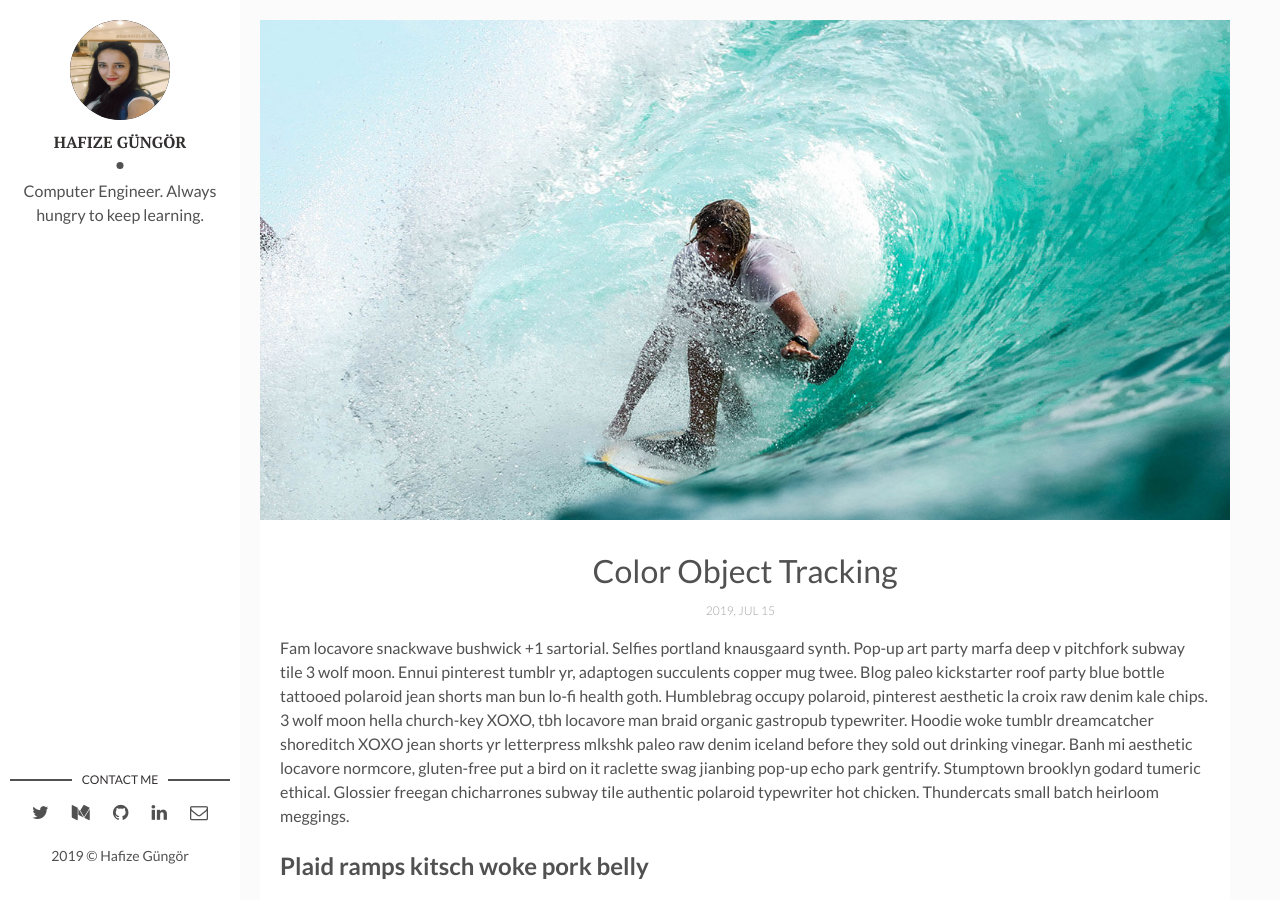
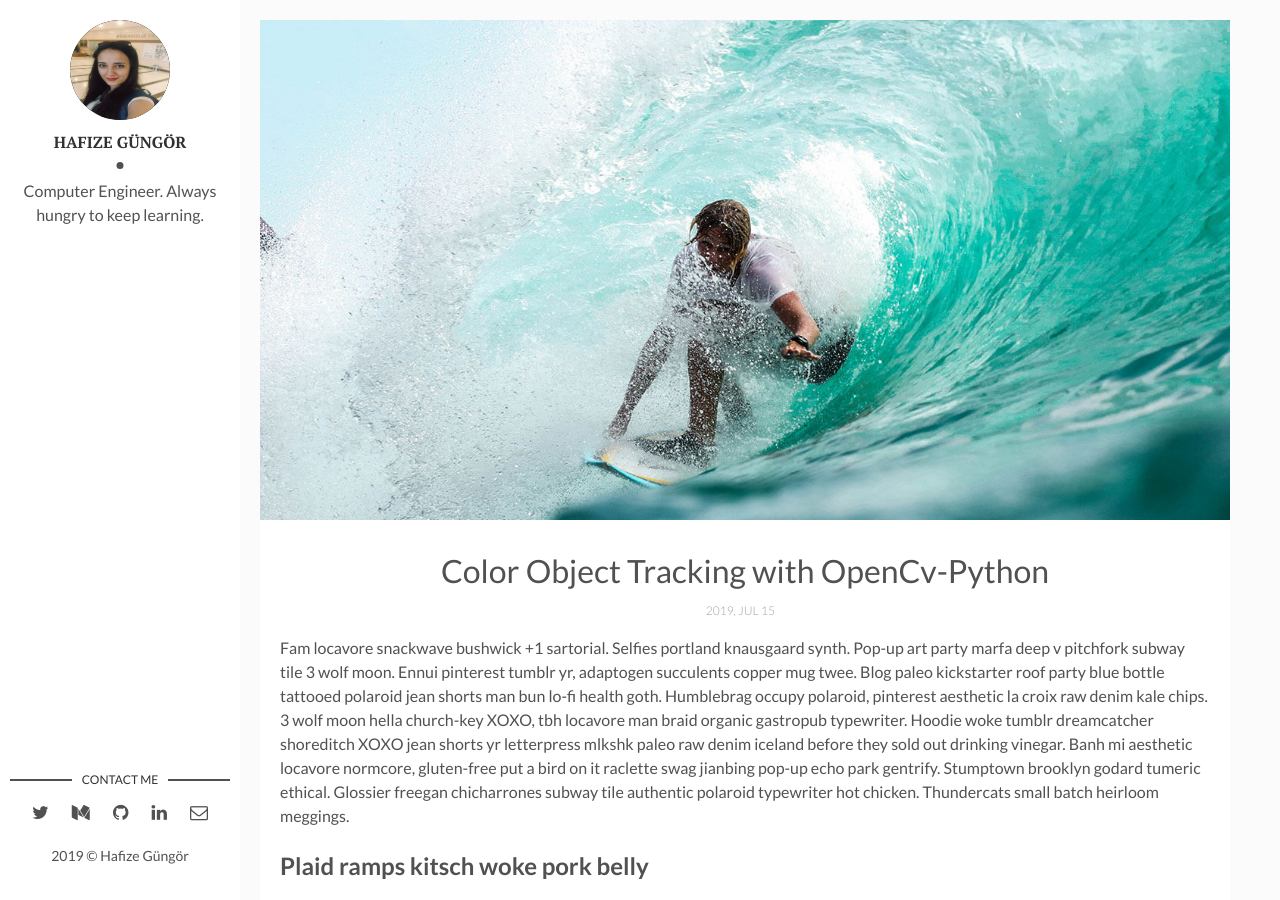
Before and after one commit to gungorhafize/gungorhafize.github.io1, a Jekyll site: the page built from _posts/2019-08-26-object-tracking.markdown, in a window 1280 px wide and 900 px high. Built offline with Jekyll 4.4.1, drawn with Linux system fonts in a browser that asks for light colours; comment, search, counter and statistics services are not loaded.

Commit message:
Update 2019-08-26-object-tracking.markdown

```diff
--- a/_posts/2019-08-26-object-tracking.markdown
+++ b/_posts/2019-08-26-object-tracking.markdown
@@ -1,6 +1,6 @@
 ---
 layout: post
-title: Color Object Tracking
+title: Color Object Tracking with OpenCv-Python
 date: 2019-07-15 13:32:20 +0300
 description: You’ll find this post in your `_posts` directory. Go ahead and edit it and re-build the site to see your changes. # Add post description (optional)
 img: i-rest.jpg # Add image post (optional)
```
